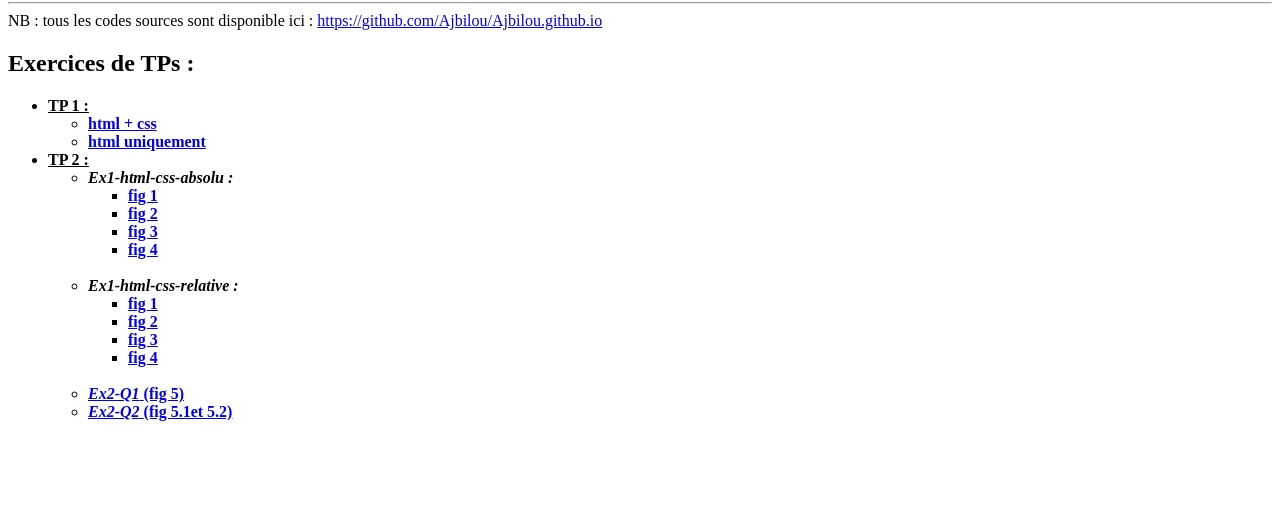
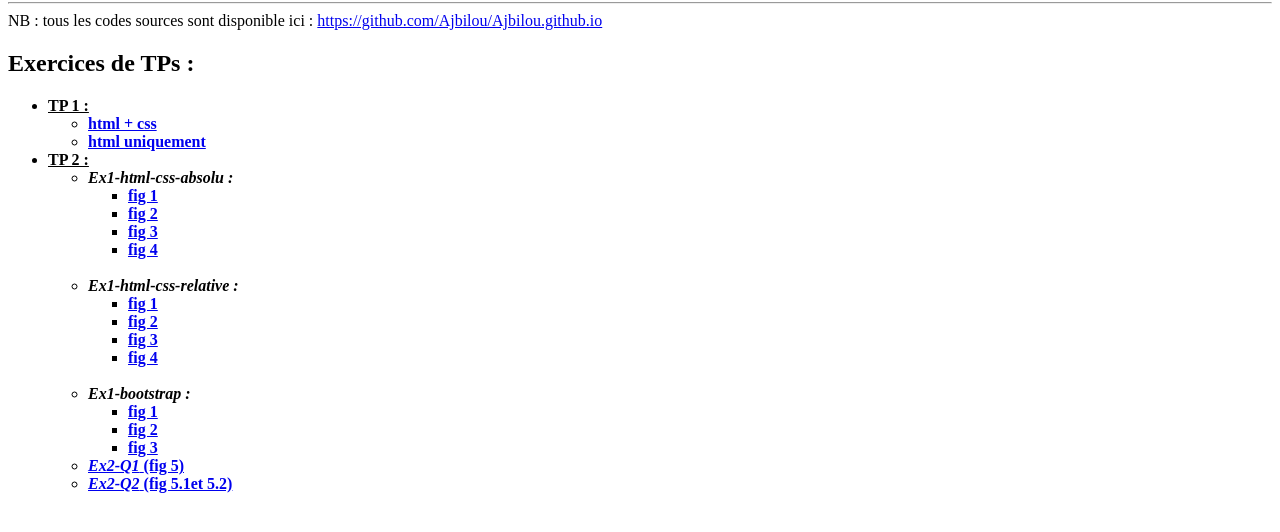
Before and after one commit to Ajbilou/Ajbilou.github.io, a plain HTML site: page index.html in a window 1280 px wide. Shown: the part 136-668 px from the top of the page. Drawn offline with Linux system fonts and the light colour scheme.

Commit message:
Update index.html

```diff
--- a/index.html
+++ b/index.html
@@ -39,6 +39,13 @@
                     </ul>
               </li>
                              <br>
+               <li> <i>Ex1-bootstrap :</i>
+                   <ul>
+                         <li> <a href="TP 2/Ex1-bootstrap/fig1.html"><b>fig 1<b></a> </li>
+                         <li> <a href="TP 2/Ex1-bootstrap/fig2.html"><b>fig 2<b></a> </li>
+                         <li> <a href="TP 2/Ex1-bootstrap/fig3.html"><b>fig 3<b></a> </li>
+                    </ul>
+              </li>
                <li> <a href="TP 2/Ex2-Q1/q1.html"><i>Ex2-Q1</i> <b>(fig 5)</b></a> </li>
                <li> <a href="TP 2/Ex2-Q2/q2(responsive).html"><i>Ex2-Q2</i> <b>(fig 5.1et 5.2)</b></a> </li>
 
```
